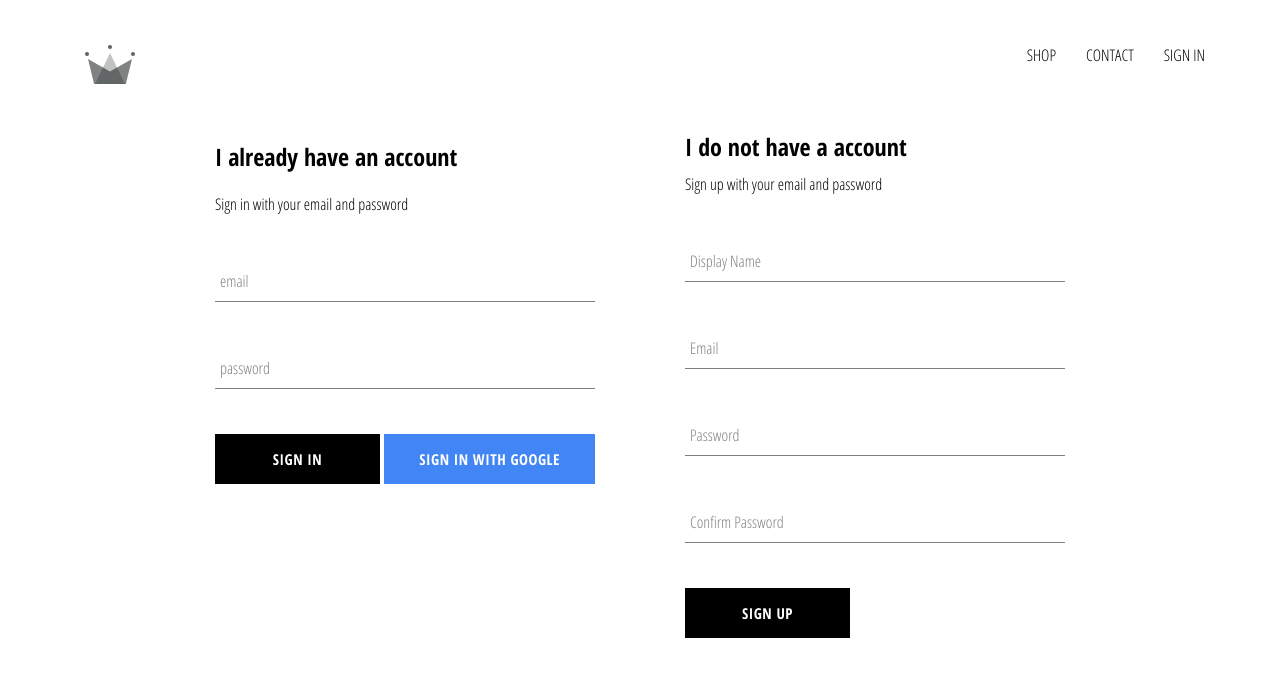
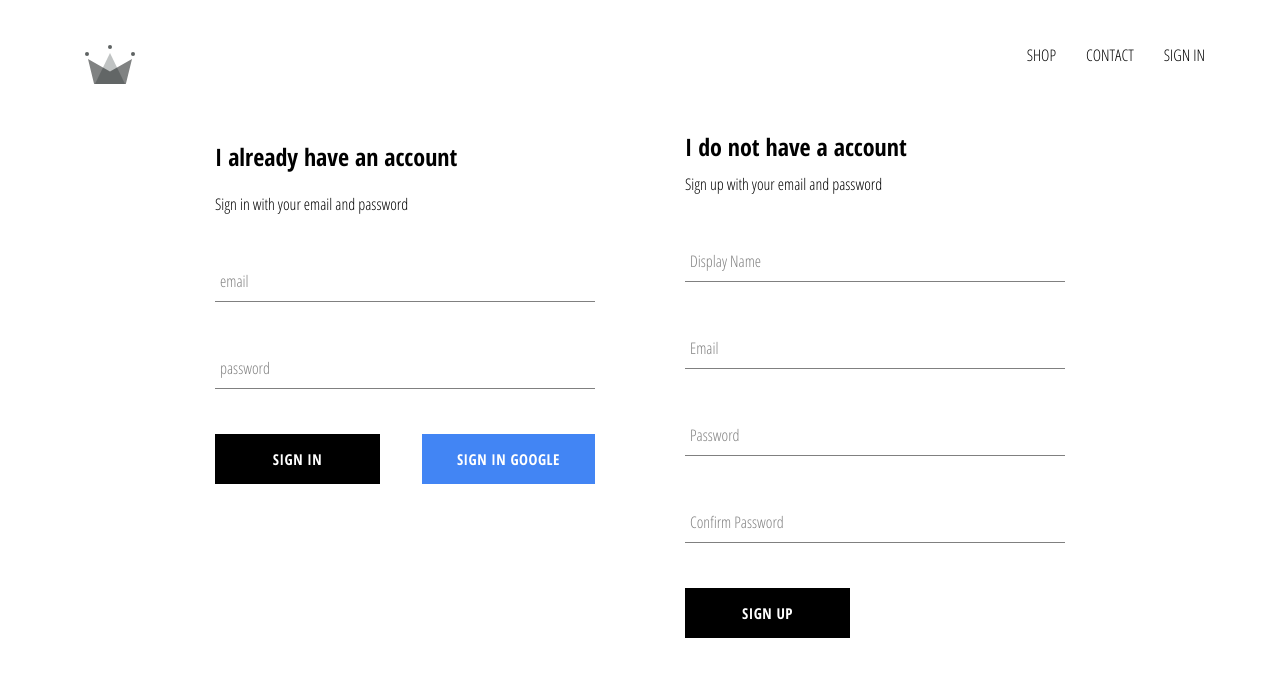
Before and after one commit to GWiktorzak/react_shop, a React (Create React App) app: page /signin in a window 1280 px wide. Shown: the top 676 px of the page. Built offline with nearby package versions, Linux system fonts and the light colour scheme; no server answers.

Commit message:
fire base utils + store authenticated users into firestore database

```diff
--- a/src/App.js
+++ b/src/App.js
@@ -27,13 +27,14 @@ class App extends React.Component {
             currentUser: {
               id: snapShot.id,
               ...snapShot.data(),
-            },
+            }
           });
         });
       }
       this.setState({ currentUser: userAuth });
     });
   }
+
 
   componentWillUnmouth() {
     this.unsubscribeFromAuth();
--- a/src/components/sign-in/sign-in.component.jsx
+++ b/src/components/sign-in/sign-in.component.jsx
@@ -57,8 +57,12 @@ class SignIn extends React.Component {
             <CustomButton type="submit" value="Submit Form">
               Sign in
             </CustomButton>
-            <CustomButton onClick={signInWithGoogle} isGoogleSignIn>
-              Sign in with Google
+            <CustomButton
+              type="button"
+              onClick={signInWithGoogle}
+              isGoogleSignIn
+            >
+              Sign in Google
             </CustomButton>
           </div>
         </form>
```
